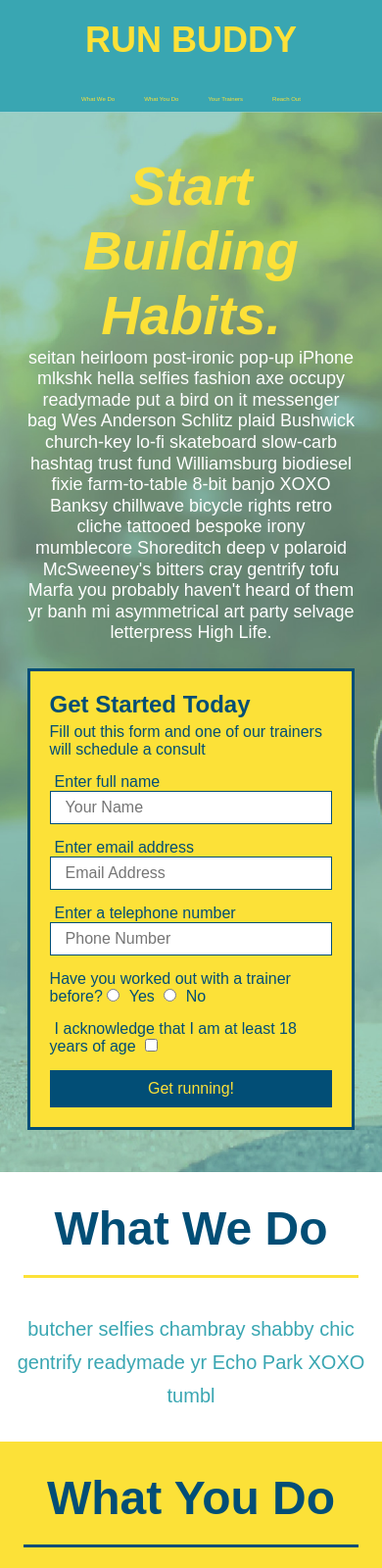
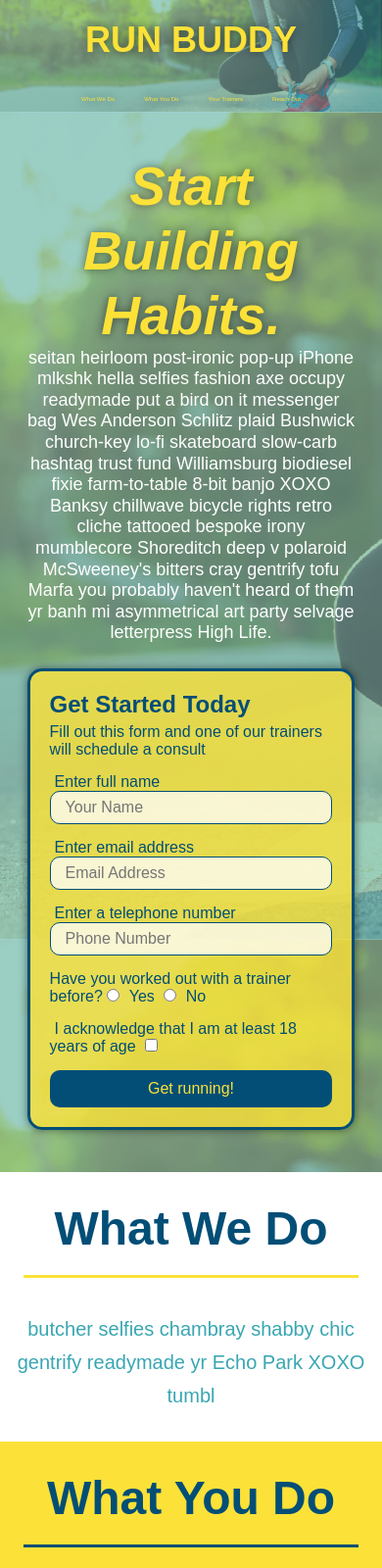
Before and after one commit to GunnarSmith2/run-buddy, a plain HTML site: page index.html in a window 390 px wide. Shown: the top 1600 px of the page at 98% size. Drawn offline with Linux system fonts and the light colour scheme.

Commit message:
added psuedo classes

```diff
--- a/assets/css/style.css
+++ b/assets/css/style.css
@@ -13,12 +13,21 @@ header {
     display: flex;
     justify-content: space-between;
     flex-wrap: wrap;
+    position: -webkit-sticky;
+    position: sticky;
+    top: 0;
+    background-image: url("../images/hero-bg (1).jpg");
+    background-size: cover;
+    background-position: center;
+    background-attachment: fixed;
+    background-position: 80%;
 }
 header h1 {
     font-weight: bold;
     font-size: 36px;
     color: #fce138;
     margin: 0;
+    text-shadow: 0 0 10px rgba(0, 0, 0, 0.5);
 }
 header a {
     text-decoration: none;
@@ -38,6 +47,13 @@ header nav ul li a {
     padding: 10px 15px;
     font-weight: lighter;
     font-size: 1.55vw;
+    text-shadow: 0 0 10px rgba(0, 0, 0, 0.5);
+}
+header nav ul li a:hover {
+    background: #fce138;
+    color: #024e76;
+    border-radius: 15px;
+    text-shadow: none;
 }
 footer {
     background: #fce138;
@@ -69,6 +85,8 @@ section {
     justify-content: center;
     flex-wrap: wrap;
     align-items: flex-start  ;
+    background-attachment: fixed;
+    background-position: 80%;
 }
 .hero-cta {
     width: 35%;
@@ -82,9 +100,10 @@ section {
     font-style: italic;
     font-size: 55px;
     color: #fce138;
+    text-shadow: 0 0 10px rgba(0, 0, 0, 0.5);
 }
-.hero-form {
-    background-color: #fce138;
+.hero-form  {
+    background-color: rgba(252, 225, 56, 0.8);
     padding: 20px;
     color: #024e76;
     border-style: solid;
@@ -92,6 +111,11 @@ section {
     border-color: #024e76;
     width: 40%;
     margin: 3.5% ;
+    box-shadow: 0 0 10px rgba(0, 0, 0, 0.5);
+    border-radius: 15px;
+}
+.hero-form button:hover {
+    background-color: #39a6b2;
 }
 .hero-form h3 {
     font-size: 24px;
@@ -108,6 +132,12 @@ section {
     color: #024e76;
     width: 100%;
     margin-bottom: 15px;
+    border-radius: 10px;
+    background-color: rgba(255, 255, 255, 0.75);
+}
+.form-input:focus {
+    background-color: rgba(255, 255, 255, 1);
+    outline: none;
 }
 .hero-form label {
     margin: 0 5px;
@@ -118,6 +148,7 @@ section {
     border: none;
     padding: 10px 20px;
     font-size: 16px;
+    border-radius: 10px;
 }
 .intro p {
     line-height: 1.7;
@@ -134,11 +165,13 @@ section {
     margin: 50px auto;
     padding-bottom: 50px;
     width: 80%;
-    border-bottom: 1px solid #39a6b2;
     display: flex;
     flex-wrap: wrap;
     align-items: center;
     justify-content: space-between;
+}
+.step:not(:last-child) {
+    border-bottom: 1px solid #39a6b2;
 }
 .section-title {
     font-size: 48px;
@@ -263,6 +296,12 @@ section {
     width: 100%;
     margin-bottom: 15px;
     margin-top: 5px;
+    border-radius: 10px;
+    background-color: rgba(255, 255, 255, 0.75);
+}
+.contact-form input:focus, .contact-form textarea:focus {
+    background-color: rgba(255, 255, 255, 1);
+    outline: none;
 }
 .contact-form button {
     width: 100%;
@@ -272,6 +311,11 @@ section {
     text-align: center;
     padding: 15px 0;
     font-size: 16px;
+    border-radius: 10px;
+}
+.contact-form button:hover {
+    color: #fce138;
+    background: #39a6b2;
 }
 .contact-info a {
     color: #fce138;
@@ -292,6 +336,7 @@ section {
     header {
         padding-bottom: 0;
         justify-content: center;
+        position: relative;
     }
 
     header h1 {
```
